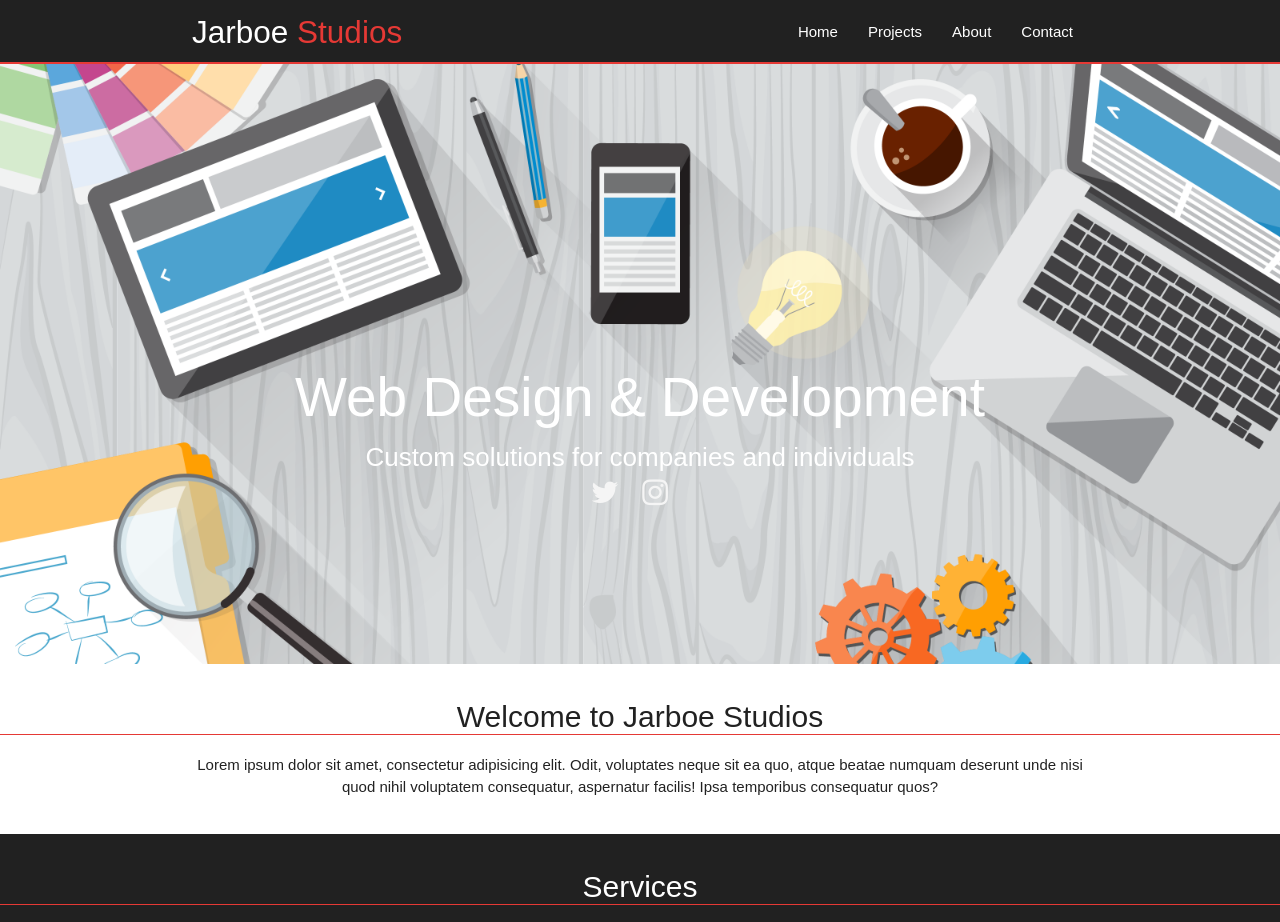
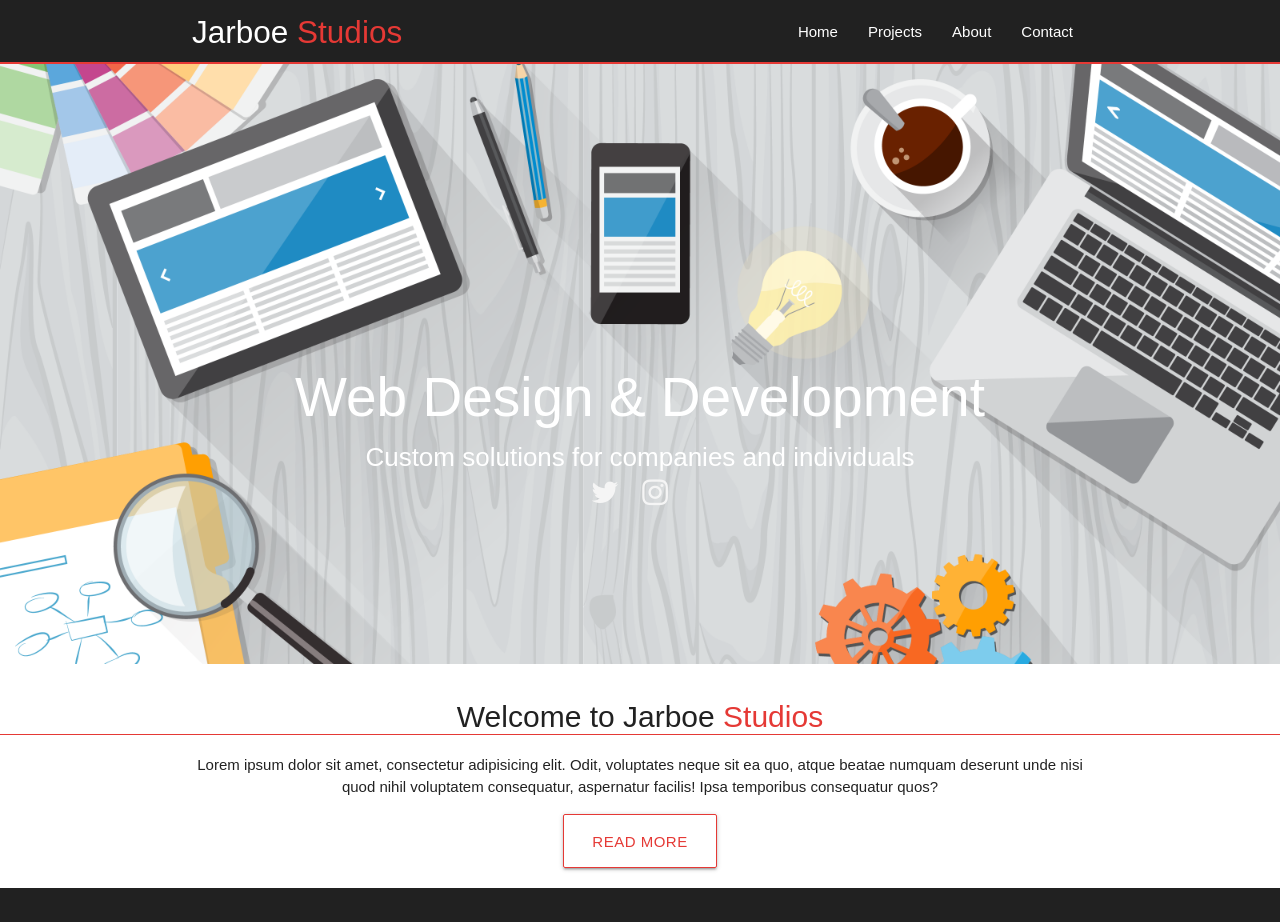
Before and after one commit to andrejarboe/jarboe, a React (Create React App) app in the folder client/: page / in a window 1280 px wide. Shown: the top 922 px of the page. Built offline with nearby package versions, Linux system fonts and the light colour scheme; grey boxes are pictures that could not be loaded.

Commit message:
add span to studios

```diff
--- a/client/src/pages/Home/Home.css
+++ b/client/src/pages/Home/Home.css
@@ -12,6 +12,10 @@
   padding-top: 70px;
 }
 
+span{
+  color: #e53935;
+}
+
 
 
 /* .red .darken-2 {
@@ -19,8 +23,7 @@
 } */
 .button:active,
 .button:hover{
- background-color: #212121;
- color: #fff;
+ background-color: transparent;
 }
 
 .button{
--- a/client/src/pages/Home/Home.jsx
+++ b/client/src/pages/Home/Home.jsx
@@ -29,7 +29,7 @@ class Home extends Component {
         <section id="welcome" className="row">
           <div className="container">
             <div className="col s12">
-            <h2>Welcome to Jarboe Studios</h2>
+              <h2>Welcome to Jarboe <span>Studios</span></h2>
             </div>
           </div>
 
@@ -39,6 +39,7 @@ class Home extends Component {
             <p>
               Lorem ipsum dolor sit amet, consectetur adipisicing elit. Odit, voluptates neque sit ea quo, atque beatae numquam deserunt unde nisi quod nihil voluptatem consequatur, aspernatur facilis! Ipsa temporibus consequatur quos?
           </p>
+            <a href="/about" class="button waves-effect waves-light btn-large">Read More</a>
           </div>
         </section>
 
```
Lines whose indentation alone changed are shown as unchanged.
